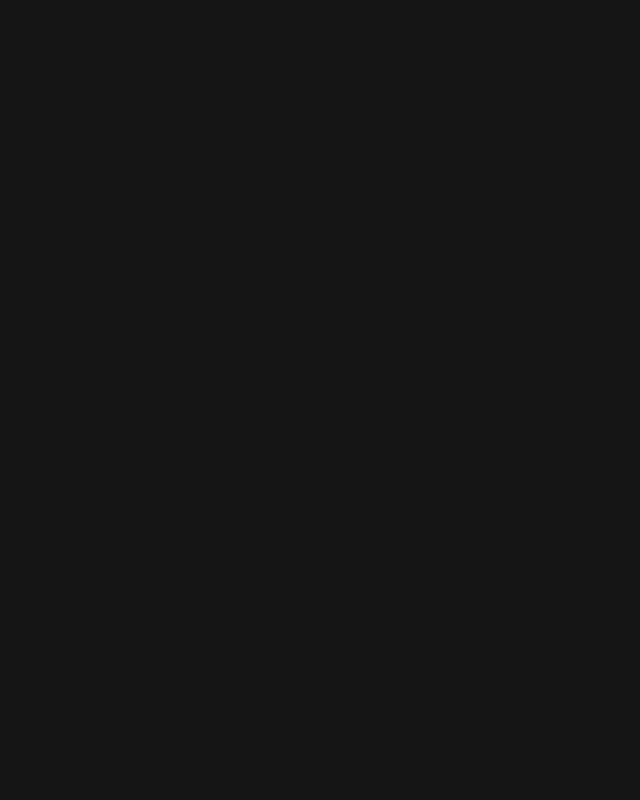
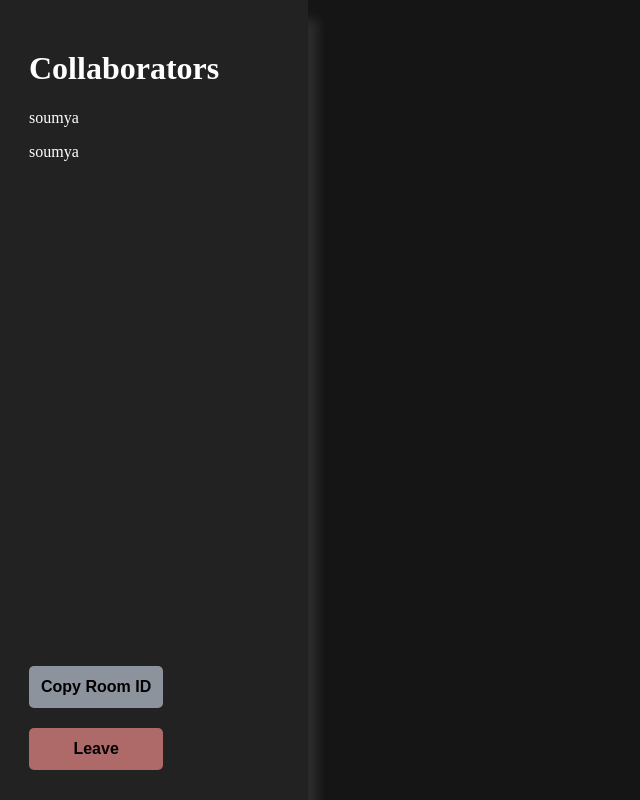
Before and after one commit to soumya-maheshwari/CollaboWrite, a React (Vite) app: page /editor/1 in a window 1280 px wide. Before the commit this address had no page. Shown: the whole page, without its empty margins (0-640 px from the left). Built offline with nearby package versions, Linux system fonts and the light colour scheme.

Commit message:
ADD:editor page UI

```diff
--- a/src/App.css
+++ b/src/App.css
@@ -1,3 +1,5 @@
+/* home page */
+
 .home-container {
   display: flex;
   justify-content: center;
@@ -51,7 +53,7 @@
   font-weight: bold;
 }
 
-.submit-btn {
+.btn {
   border: none;
   border-radius: 5px;
   font-size: 16px;
@@ -59,11 +61,14 @@
   cursor: pointer;
   transition: all 0.2s ease-in-out;
   padding: 12px;
-  background-color: #0d377d;
   -webkit-transition: all 0.2s ease-in-out;
   -moz-transition: all 0.2s ease-in-out;
   -ms-transition: all 0.2s ease-in-out;
   -o-transition: all 0.2s ease-in-out;
+}
+
+.submit-btn {
+  background-color: #0d377d;
   color: white;
 }
 
@@ -80,3 +85,52 @@
     margin: 10px;
   }
 }
+
+/* editor page */
+
+.editor-container {
+  display: flex;
+  height: 100vh;
+}
+
+.sidebar {
+  width: 250px;
+  height: 100vh;
+  background-color: #222223;
+  padding: 29px;
+  height: auto;
+  color: white;
+  box-shadow: 10px 19px 10px rgba(246, 241, 241, 0.1);
+}
+
+.sidebar-top {
+  margin-bottom: 10px;
+}
+.collab-list {
+  margin: 10px 0;
+}
+
+.sidebar-bottom {
+  justify-content: space-between;
+  gap: 20px;
+  display: flex;
+  flex-direction: column;
+  position: absolute;
+  bottom: 30px;
+}
+
+.copy-btn {
+  background-color: #8d939d;
+}
+
+.leave-btn {
+  background-color: rgb(174, 105, 105);
+}
+
+.copy-btn:hover {
+  background-color: #bed1f3;
+}
+
+.leave-btn:hover {
+  background-color: rgb(245, 118, 118);
+}
--- a/src/App.jsx
+++ b/src/App.jsx
@@ -1,6 +1,7 @@
 import { BrowserRouter, Route, Routes } from "react-router-dom";
 import "./App.css";
 import Home from "./pages/Home";
+import CodeEditor from "./pages/CodeEditor";
 
 function App() {
   return (
@@ -8,6 +9,7 @@ function App() {
       <BrowserRouter>
         <Routes>
           <Route path="/" element={<Home />} />
+          <Route path="/editor/:roomID" element={<CodeEditor />} />
         </Routes>
       </BrowserRouter>
     </>
--- /dev/null
+++ b/src/pages/CodeEditor.jsx
@@ -0,0 +1,26 @@
+import React from "react";
+
+const CodeEditor = () => {
+  return (
+    <>
+      <div className="editor-container">
+        <div className="sidebar">
+          <div className="sidebar-top">
+            <h1>Collaborators</h1>
+            <div className="collab-list">
+              <p>soumya</p>
+              <p>soumya</p>
+            </div>
+          </div>
+
+          <div className="sidebar-bottom">
+            <button className="btn copy-btn">Copy Room ID</button>
+            <button className="btn leave-btn">Leave</button>
+          </div>
+        </div>
+      </div>
+    </>
+  );
+};
+
+export default CodeEditor;
--- a/src/pages/Home.jsx
+++ b/src/pages/Home.jsx
@@ -20,7 +20,7 @@ const Home = () => {
               <input type="text" className="input-field" />
             </div>
 
-            <button className="submit-btn">Submit</button>
+            <button className="submit-btn btn">Submit</button>
           </form>
         </div>
       </div>
```
Also changed, not shown: src/components/CodeEditor.jsx (deleted, +0 -11 lines).
